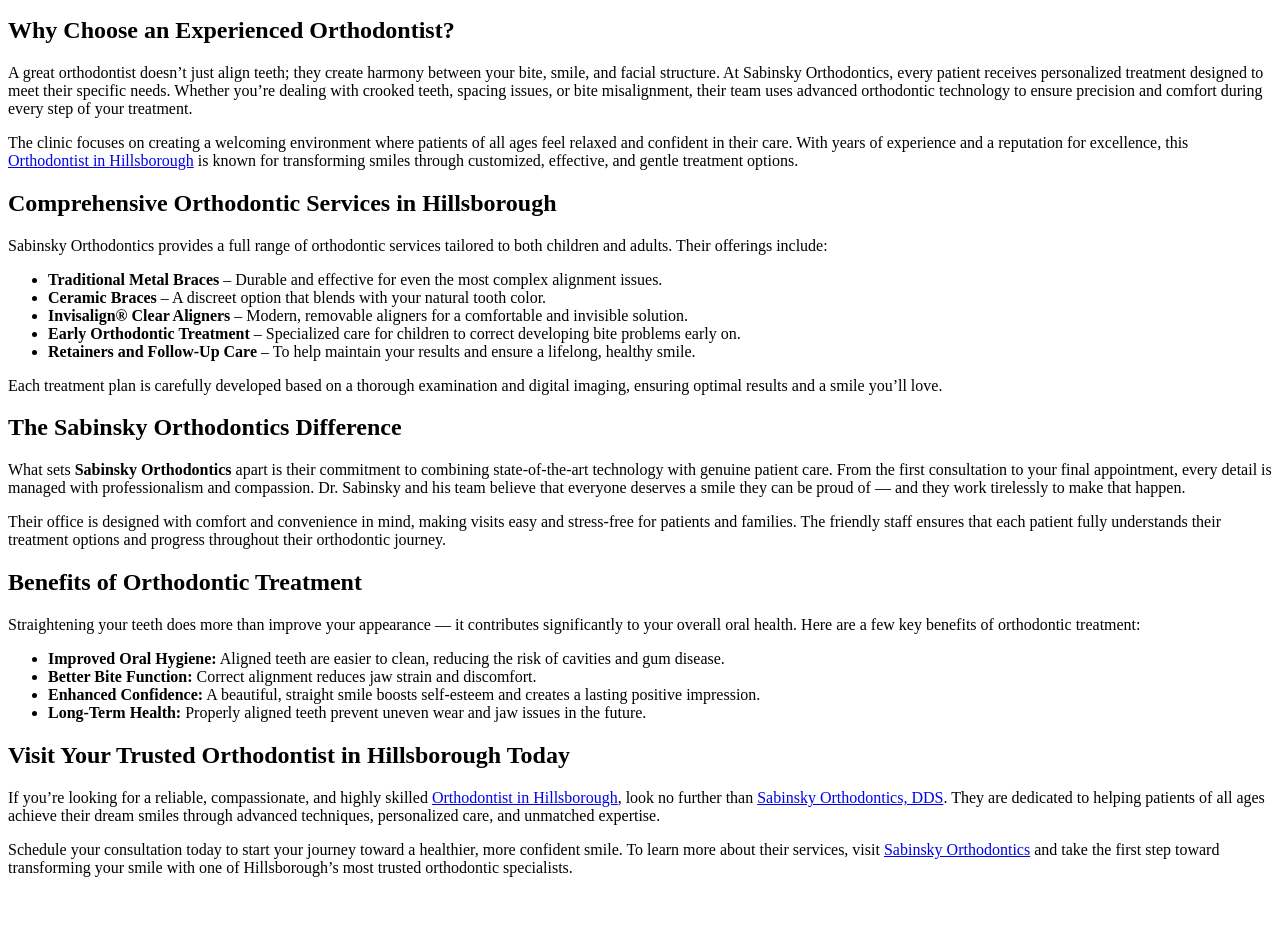
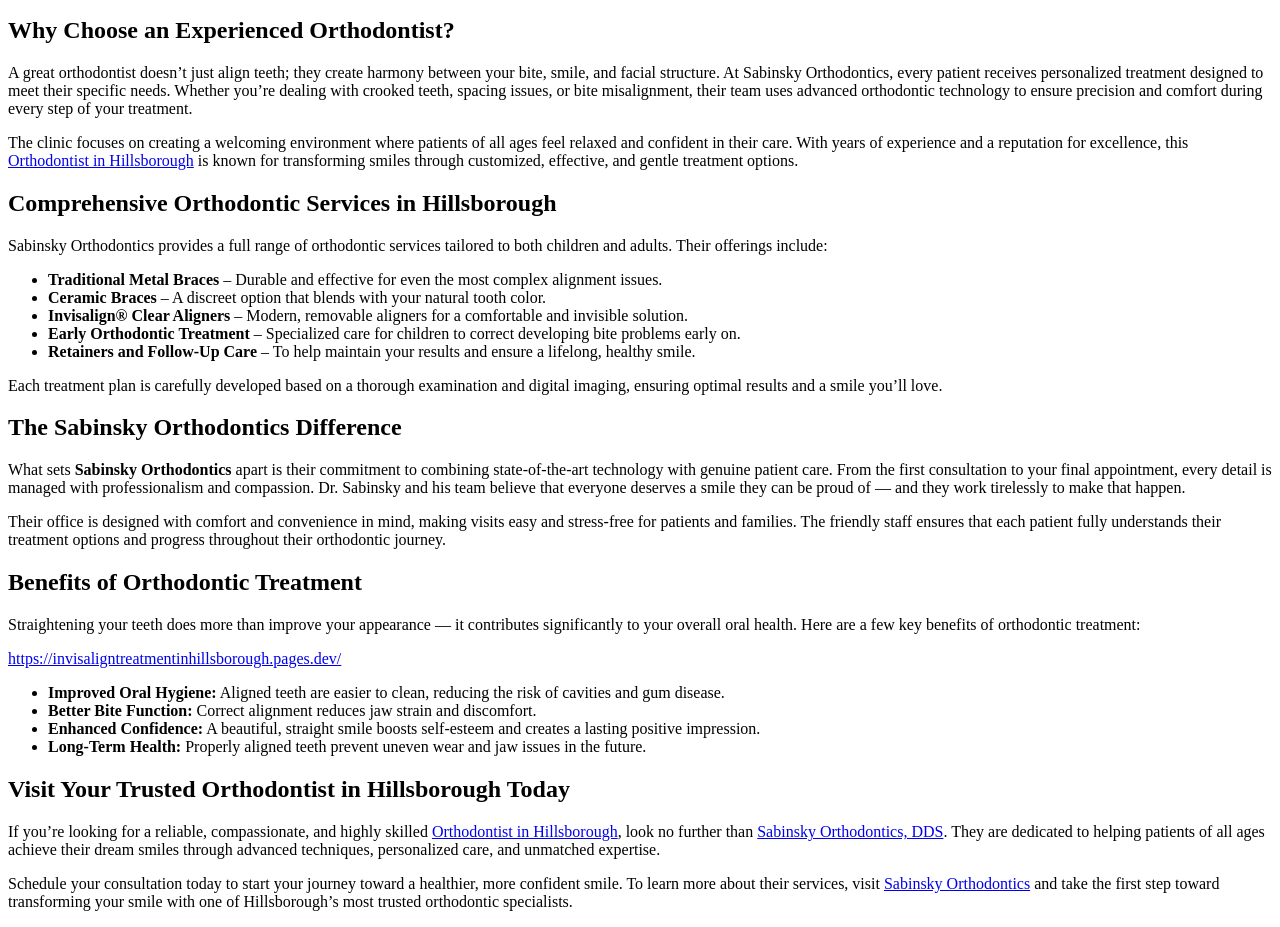
Before and after one commit to williammoris9/Orthodontist, a plain HTML site: page index.html in a window 1280 px wide. Shown: the part 137-1064 px from the top of the page. Before the commit the page ends 1030 px from the top, so only its background shows below. Drawn offline with Linux system fonts and the light colour scheme.

Commit message:
Update index.html

```diff
--- a/index.html
+++ b/index.html
@@ -40,6 +40,7 @@
 
 <h2>Benefits of Orthodontic Treatment</h2>
 <p>Straightening your teeth does more than improve your appearance — it contributes significantly to your overall oral health. Here are a few key benefits of orthodontic treatment:</p>
+<a href="https://invisaligntreatmentinhillsborough.pages.dev/" target="_blank">https://invisaligntreatmentinhillsborough.pages.dev/</a>
 
 <ul>
   <li><strong>Improved Oral Hygiene:</strong> Aligned teeth are easier to clean, reducing the risk of cavities and gum disease.</li>
```
